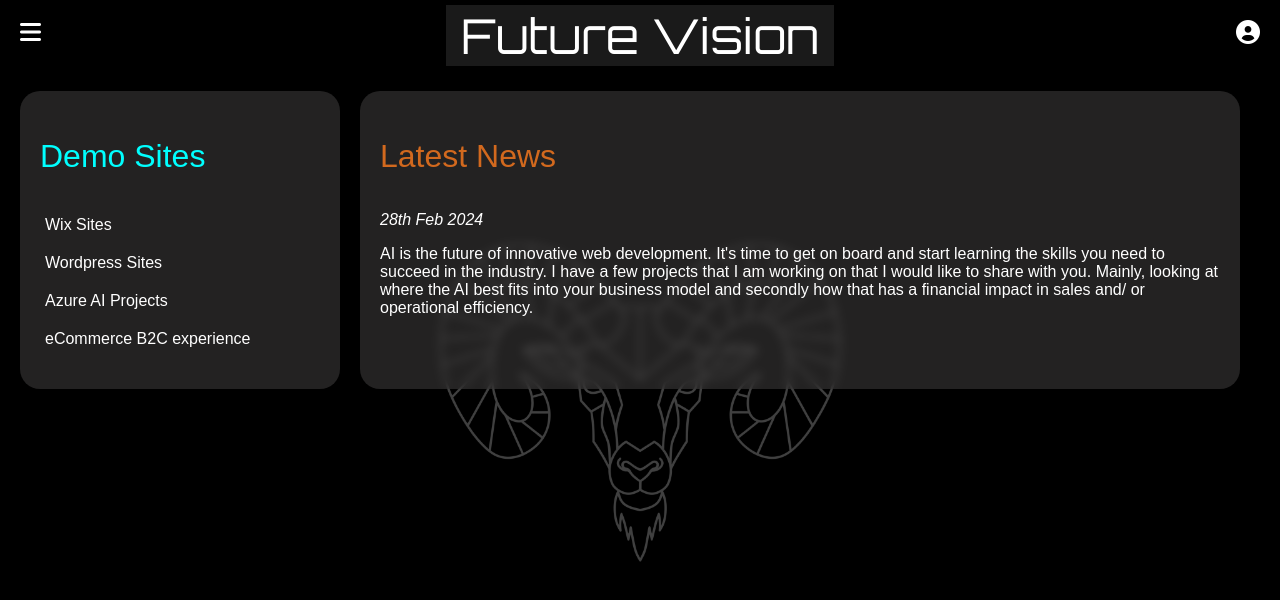
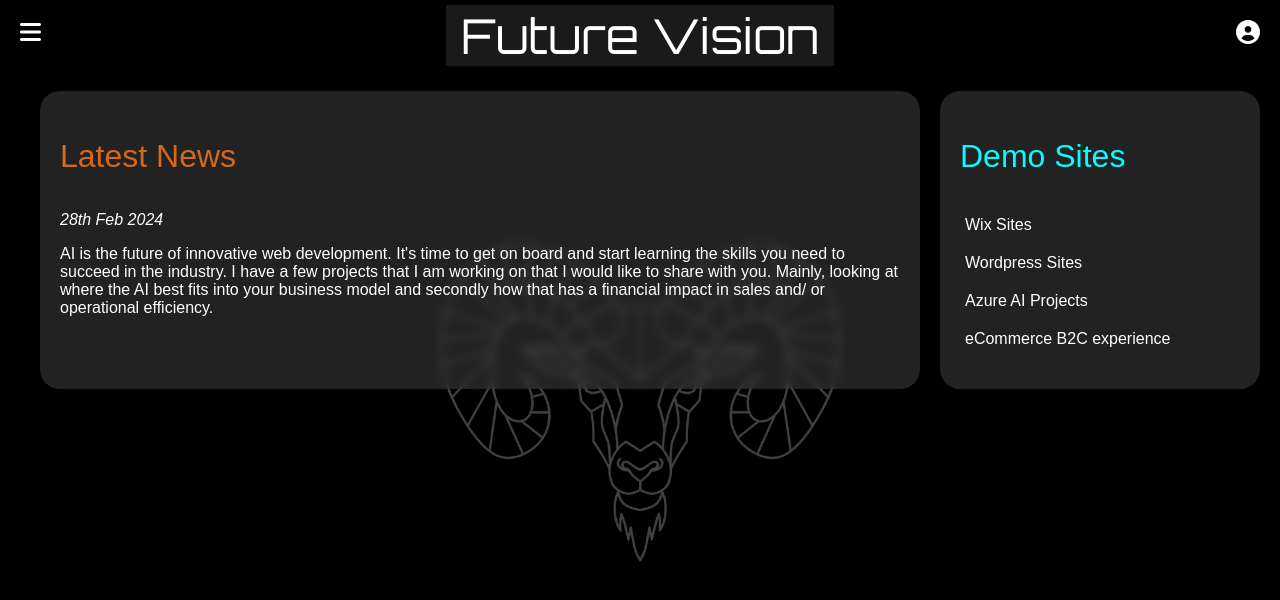
Before and after one commit to Finder777/beyondWAN, a website: page src/home.html in a window 1280 px wide. Drawn offline with Linux system fonts and the light colour scheme.

Commit message:
rework missed a bit

```diff
--- a/src/home.html
+++ b/src/home.html
@@ -45,16 +45,7 @@
   <div class="page-filter"></div>
 
   <main>
-  <div class="side-nav">
-    <h2 id="title">Demo Sites</h3>
-      <ul>
-        <li><a href="https://edagramirez.wixsite.com/egrdigitaldesign">Wix Sites</a></li>
-        <li><a href="https://whitehorseresearch.wordpress.com/">Wordpress Sites</a></li>
-        <li><a href="#">Azure AI Projects</a></li>
-        <li><a href="https://lowrance.com">eCommerce B2C experience</a></li>
-      </ul>
-    </div>
-    <!-- News from us to you-->
+  <!-- from us to you-->
   <section class="Newsblock">
     <h2>Latest News</h2>
     <p><em>28th Feb 2024</em></p>
@@ -63,9 +54,19 @@
     </p>
   </section>
 
+  <div class="side-nav">
+    <h2 id="title">Demo Sites</h2>
+    <ul>
+      <li><a href="https://edagramirez.wixsite.com/egrdigitaldesign">Wix Sites</a></li>
+      <li><a href="https://whitehorseresearch.wordpress.com/">Wordpress Sites</a></li>
+      <li><a href="#">Azure AI Projects</a></li>
+      <li><a href="https://lowrance.com">eCommerce B2C experience</a></li>
+    </ul>
+  </div>
+  </main>
 <script src="main.js"></script>
 <script src="hamburger.js"></script>
-</main>
+
 
 </body>
 </html>
```
Lines whose indentation alone changed are shown as unchanged.
